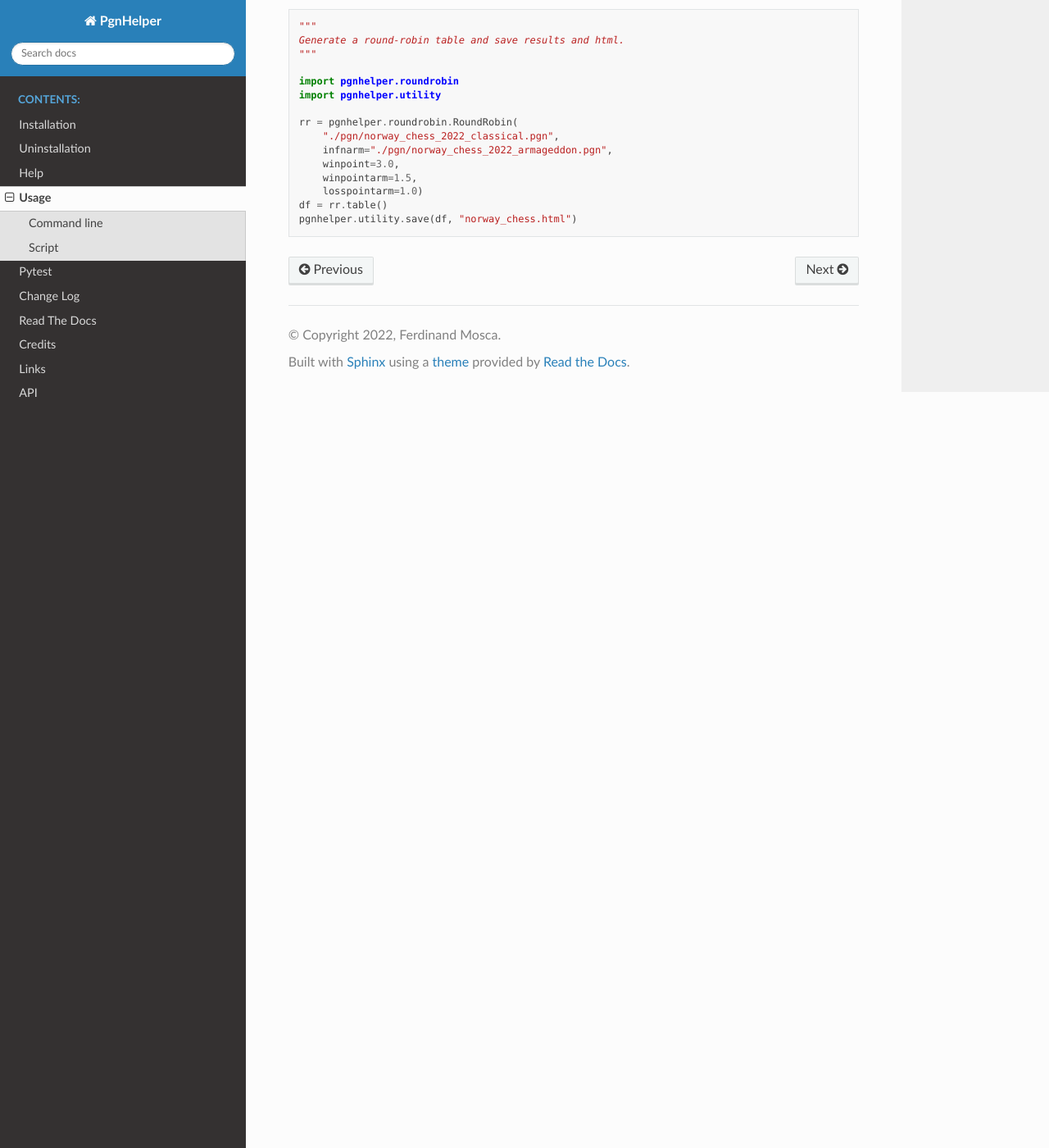
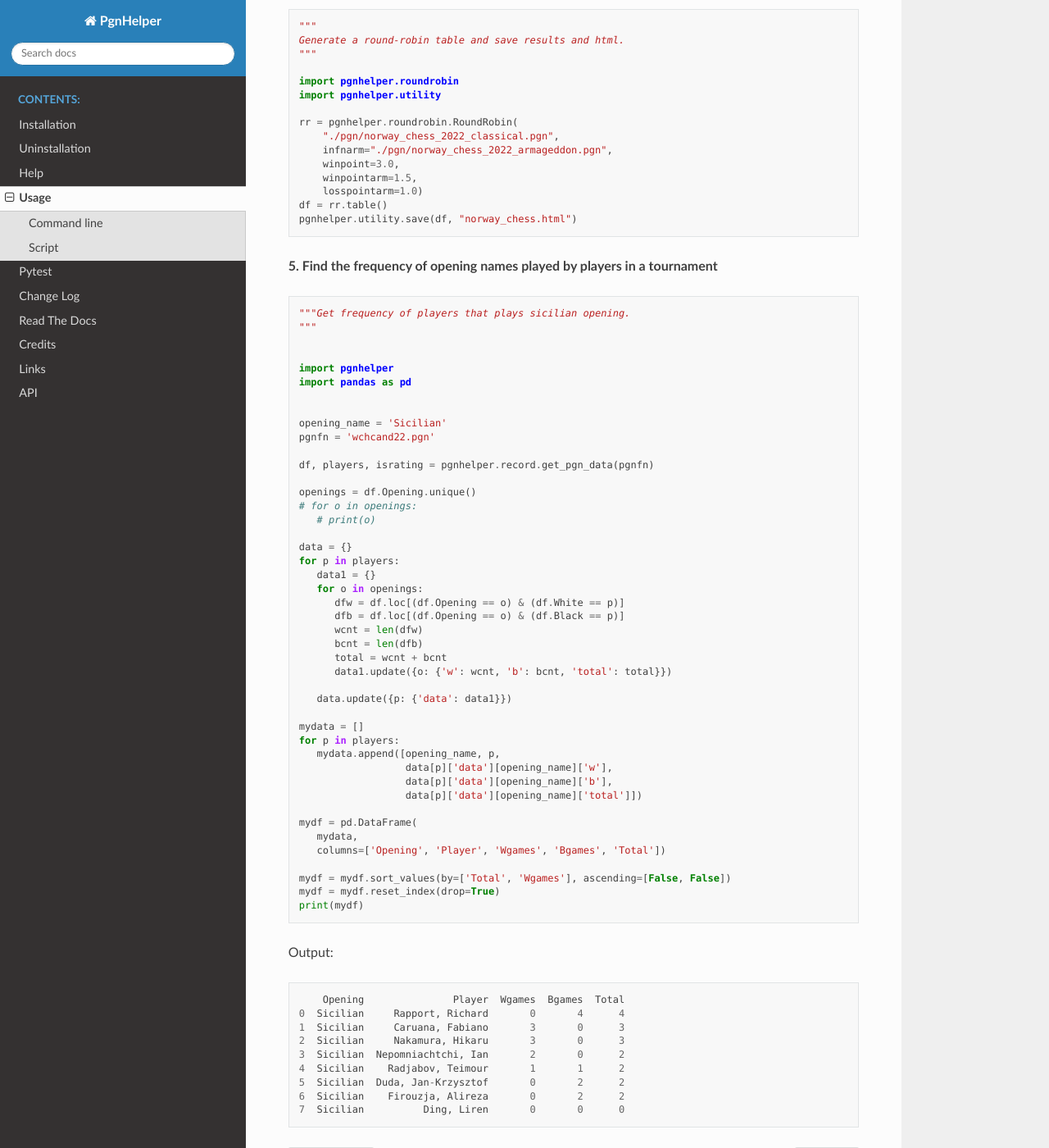
Before and after one commit to fsmosca/pgnhelper, a Sphinx documentation site: the page built from docs/usage.rst, in a window 1280 px wide and 1400 px high, scrolled down 3717 px. Shown: the whole window at 82% size. Built offline with Sphinx 7.4.7 and the Read the Docs theme 2.0.0, drawn with Linux system fonts in a browser that asks for light colours.

Commit message:
Update usage.rst

```diff
--- a/docs/usage.rst
+++ b/docs/usage.rst
@@ -6,18 +6,24 @@ Usage
 Command line
 ^^^^^^^^^^^^
 
-**1. Add ECO**::
+**1. Add ECO**
+
+::
 
    pgnhelper addeco --inpgnfn candidates_zurich_1953.pgn --outpgnfn eco_candidates_zurich_1953.pgn --inecopgnfn eco.pgn
 
 .. note::
    You can get the `eco.pgn <https://github.com/fsmosca/pgnhelper/tree/main/eco>`_ from the pgnhelper github repository.
 
-**2. Sort**::
+**2. Sort**
+
+::
 
    pgnhelper sort --inpgnfn sinqcup21.pgn --outpgnfn sorted_sinqcup21.pgn --sort-tag eco --sort-direction hightolow
 
-**3. Generates a round-robin result table**::
+**3. Generates a round-robin result table**
+
+::
 
    pgnhelper roundrobin --inpgnfn sinqcup21.pgn --output sinqcup21.txt
 
@@ -134,7 +140,9 @@ Output::
 Script
 ^^^^^^
 
-**1. Add ECO**::
+**1. Add ECO**
+
+::
 
     import pgnhelper.app
 
@@ -145,7 +153,9 @@ Script
         inecopgnfn='eco.pgn')
     a.start()
 
-**2. Sort games**::
+**2. Sort games**
+
+::
 
     import pgnhelper.app
 
@@ -157,7 +167,9 @@ Script
         sort_direction='hightolow')
     a.start()
 
-**3. Generate round-robin table**::
+**3. Generate round-robin table**
+
+::
 
     """
     The output can be a pandas dataframe, txt, csv and html.
@@ -181,7 +193,9 @@ Script
     # Save to csv.
     df.to_csv("airthings.csv", index=False)
 
-**4. Generate round-robin table with armageddon games as tie-break as in Norway Chess**::
+**4. Generate round-robin table with armageddon games as tie-break as in Norway Chess**
+
+::
 
     """
     Generate a round-robin table and save results and html.
@@ -198,3 +212,65 @@ Script
         losspointarm=1.0)
     df = rr.table()
     pgnhelper.utility.save(df, "norway_chess.html")
+
+
+**5. Find the frequency of opening names played by players in a tournament**
+
+::
+
+   """Get frequency of players that plays sicilian opening.
+   """
+
+
+   import pgnhelper
+   import pandas as pd
+
+
+   opening_name = 'Sicilian'
+   pgnfn = 'wchcand22.pgn'
+
+   df, players, israting = pgnhelper.record.get_pgn_data(pgnfn)
+
+   openings = df.Opening.unique()
+   # for o in openings:
+      # print(o)
+
+   data = {}
+   for p in players:
+      data1 = {}
+      for o in openings:
+         dfw = df.loc[(df.Opening == o) & (df.White == p)]
+         dfb = df.loc[(df.Opening == o) & (df.Black == p)]
+         wcnt = len(dfw)
+         bcnt = len(dfb)
+         total = wcnt + bcnt
+         data1.update({o: {'w': wcnt, 'b': bcnt, 'total': total}})
+
+      data.update({p: {'data': data1}})
+
+   mydata = []
+   for p in players:
+      mydata.append([opening_name, p,
+                     data[p]['data'][opening_name]['w'],
+                     data[p]['data'][opening_name]['b'],
+                     data[p]['data'][opening_name]['total']])
+
+   mydf = pd.DataFrame(
+      mydata,
+      columns=['Opening', 'Player', 'Wgames', 'Bgames', 'Total'])
+
+   mydf = mydf.sort_values(by=['Total', 'Wgames'], ascending=[False, False])
+   mydf = mydf.reset_index(drop=True)
+   print(mydf)
+
+Output::
+
+       Opening               Player  Wgames  Bgames  Total
+   0  Sicilian     Rapport, Richard       0       4      4
+   1  Sicilian     Caruana, Fabiano       3       0      3
+   2  Sicilian     Nakamura, Hikaru       3       0      3
+   3  Sicilian  Nepomniachtchi, Ian       2       0      2
+   4  Sicilian    Radjabov, Teimour       1       1      2
+   5  Sicilian  Duda, Jan-Krzysztof       0       2      2
+   6  Sicilian    Firouzja, Alireza       0       2      2
+   7  Sicilian          Ding, Liren       0       0      0
```
